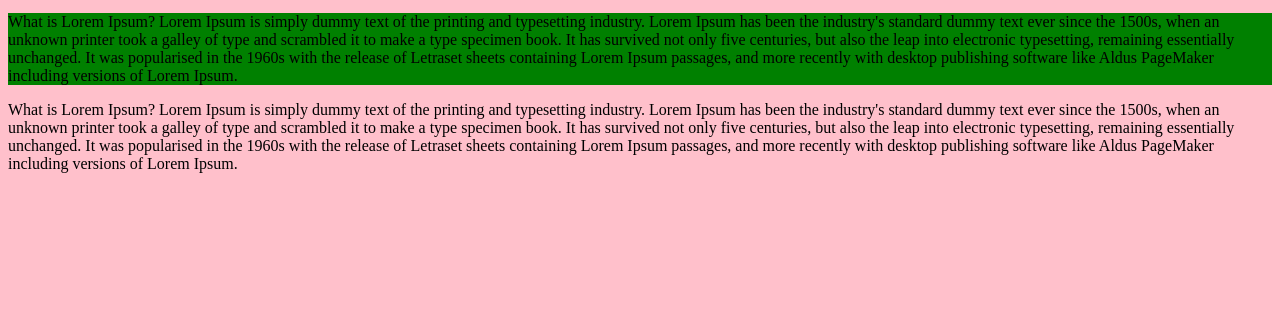
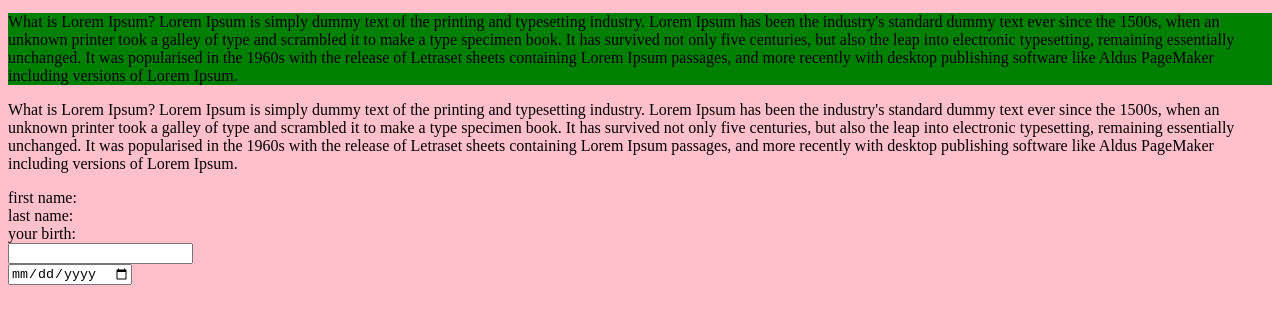
Before and after one commit to riadsanjana/myrepo, a plain HTML site: page index.html in a window 1280 px wide. Shown: the part 127-450 px from the top of the page. Drawn offline with Linux system fonts and the light colour scheme.

Commit message:
first commit

```diff
--- a/index.html
+++ b/index.html
@@ -16,6 +16,30 @@
     Lorem Ipsum is simply dummy text of the printing and typesetting industry. Lorem Ipsum has been the industry's standard dummy text ever since the 1500s, when an unknown printer took a galley of type and scrambled it to make a type specimen book. It has survived not only five centuries, but also the leap into electronic typesetting, remaining essentially unchanged. It was popularised in the 1960s with the release of Letraset sheets containing Lorem Ipsum passages, and more recently with desktop publishing software like Aldus PageMaker including versions of Lorem Ipsum.</p2>
 <p class="p3">What is Lorem Ipsum?
     Lorem Ipsum is simply dummy text of the printing and typesetting industry. Lorem Ipsum has been the industry's standard dummy text ever since the 1500s, when an unknown printer took a galley of type and scrambled it to make a type specimen book. It has survived not only five centuries, but also the leap into electronic typesetting, remaining essentially unchanged. It was popularised in the 1960s with the release of Letraset sheets containing Lorem Ipsum passages, and more recently with desktop publishing software like Aldus PageMaker including versions of Lorem Ipsum.</p3>
+
+<form action="" >
+<label for="">first name: </label><br>
+<label for="">last name:</label><br>
+<label for="">your birth:</label><br>
+<input type="text" name="" id=""><br>
+<input type="date" name =" id=">
+
+</form>
+
+
+
+
+
+
+
+
+
+
+
+
+
+
+
 </body>
 </head>
 </html>
```
